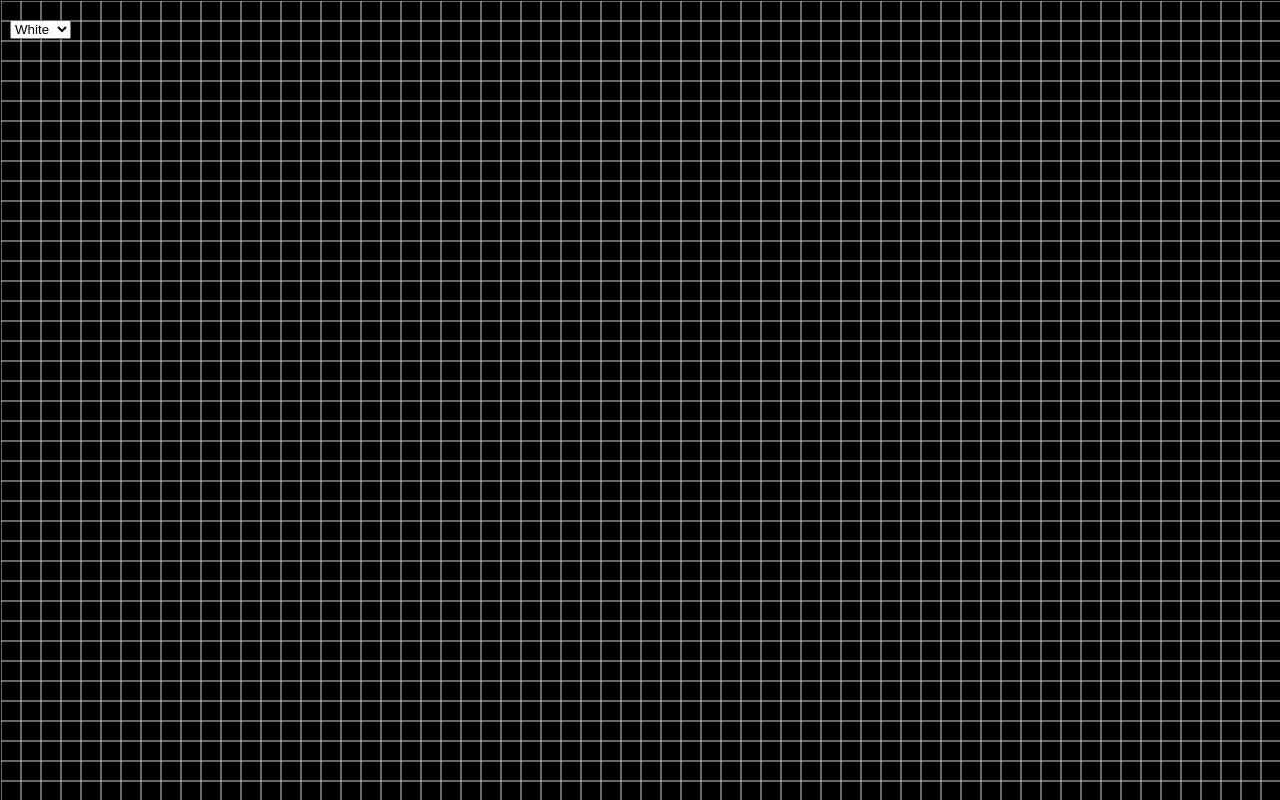
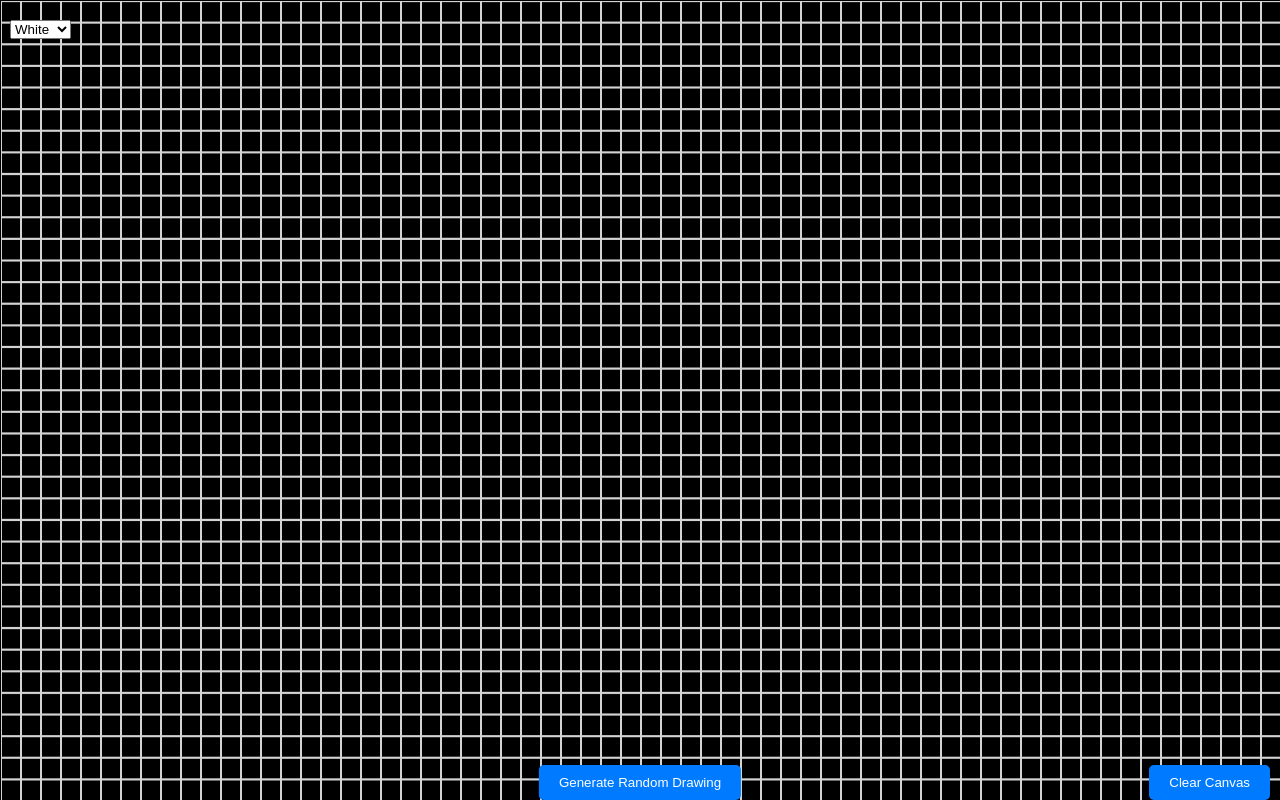
Before and after one commit to BrittFranken9/vite-AP-experiment, a website built with Vite: page index.html in a window 1280 px wide. Built offline with nearby package versions, Linux system fonts and the light colour scheme.

Commit message:
generate randomness

```diff
--- a/index.html
+++ b/index.html
@@ -20,5 +20,7 @@
 
 <canvas id="drawingCanvas"></canvas>
 
+<button id="generateButton">Generate Random Drawing</button>
+<button id="clearButton">Clear Canvas</button>
   </body>
 </html>
--- a/main.js
+++ b/main.js
@@ -5,14 +5,19 @@ import './style.css';
 const canvas = document.getElementById('drawingCanvas');
 const context = canvas.getContext('2d');
 const colorSelect = document.getElementById('colorSelect');
+const generateButton = document.getElementById('generateButton');
+const clearButton = document.getElementById('clearButton');
 const gridSize = 20; // Set the size of the grid (pixels)
 
 canvas.width = window.innerWidth;
-canvas.height = window.innerHeight;
+canvas.height = window.innerHeight - 60; // Subtract 60px for the button heights
 
 drawGrid(); // Draw the grid initially
 
 canvas.addEventListener('click', drawPixel);
+
+generateButton.addEventListener('click', generateRandomDrawing);
+clearButton.addEventListener('click', clearCanvas);
 
 function drawPixel(event) {
     const x = Math.floor((event.clientX - canvas.offsetLeft) / gridSize) * gridSize;
@@ -26,7 +31,7 @@ function drawPixel(event) {
 function drawGrid() {
     context.beginPath();
     context.strokeStyle = 'lightgrey'; // Set grid color
-    context.lineWidth = 1; // Set grid line thickness
+    context.lineWidth = 2; // Set grid line thickness
     for (let x = 0; x < canvas.width; x += gridSize) {
         context.moveTo(x, 0);
         context.lineTo(x, canvas.height);
@@ -37,3 +42,27 @@ function drawGrid() {
     }
     context.stroke();
 }
+
+function generateRandomDrawing() {
+    for (let x = 0; x < canvas.width; x += gridSize) {
+        for (let y = 0; y < canvas.height; y += gridSize) {
+            const color = getRandomColor();
+            context.fillStyle = color;
+            context.fillRect(x, y, gridSize, gridSize);
+        }
+    }
+}
+
+function clearCanvas() {
+    context.clearRect(0, 0, canvas.width, canvas.height);
+    drawGrid(); // Redraw the grid after clearing the canvas
+}
+
+function getRandomColor() {
+    const letters = '0123456789ABCDEF';
+    let color = '#';
+    for (let i = 0; i < 6; i++) {
+        color += letters[Math.floor(Math.random() * 16)];
+    }
+    return color;
+}
--- a/style.css
+++ b/style.css
@@ -15,6 +15,27 @@ canvas {
   border: 1px solid black;
   cursor: crosshair;
 }
+
+#generateButton, #clearButton {
+  position: fixed;
+  bottom: 0;
+  padding: 10px 20px;
+  background-color: #007bff;
+  color: white;
+  border: none;
+  border-radius: 5px;
+  cursor: pointer;
+}
+
+#generateButton {
+  left: 50%;
+  transform: translateX(-50%);
+}
+
+#clearButton {
+  right: 10px;
+}
+
 
 #colorSelect {
   position: fixed;
```
